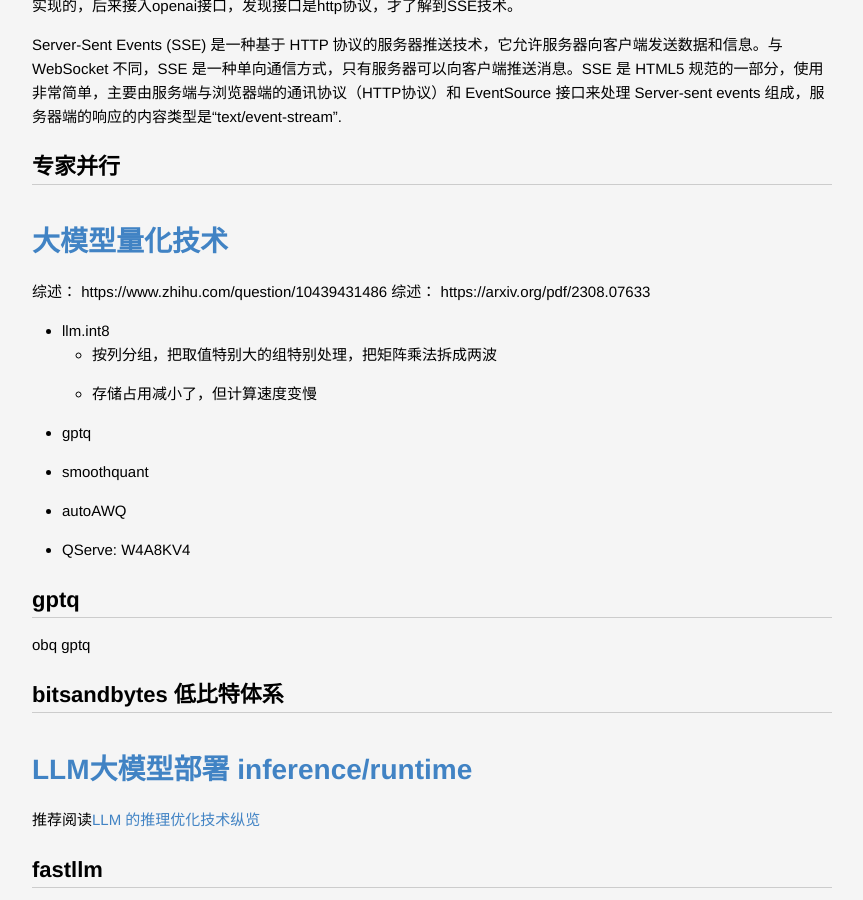
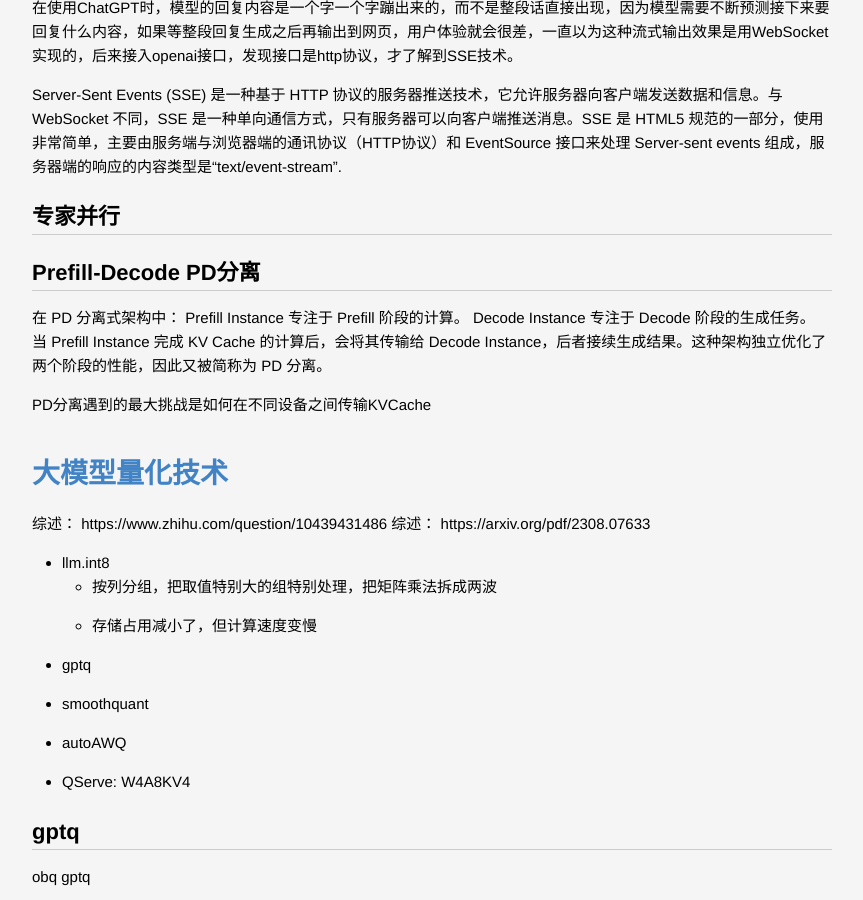
Before and after one commit to lucky521/blog, a Jekyll site: the page built from _posts/ml/2023-02-04-LLM.markdown, in a window 1280 px wide and 900 px high, scrolled down 7262 px. Shown: the whole window, without its empty margins (208-1071 px from the left). Built offline with Jekyll 4.4.1, drawn with Linux system fonts in a browser that asks for light colours; some of the changed text lies outside the part shown.

Commit message:
update blog

```diff
--- a/_posts/ml/2019-02-13-Data-Embedding.markdown
+++ b/_posts/ml/2019-02-13-Data-Embedding.markdown
@@ -287,6 +287,8 @@
 
 
 
+## Semantic ID
+
 
 
 
--- a/_posts/ml/2019-03-25-ML-Serving.markdown
+++ b/_posts/ml/2019-03-25-ML-Serving.markdown
@@ -279,6 +279,7 @@
   *  PyTorch、TensorFlow 和 JAX
 * 定义IR计算图
   * 计算图由基本数据结构：张量(Tensor)和基本运算单元：算子(Operator)构成
+  * 正确处理张量数据类型
 * AI编译器前端
   * 把源程序解析成IR，做各种和硬件无关的优化
 
--- a/_posts/ml/2023-02-04-LLM.markdown
+++ b/_posts/ml/2023-02-04-LLM.markdown
@@ -198,7 +198,14 @@
 ## 专家并行
 
 
+## Prefill-Decode PD分离
 
+在 PD 分离式架构中：
+Prefill Instance 专注于 Prefill 阶段的计算。
+Decode Instance 专注于 Decode 阶段的生成任务。
+当 Prefill Instance 完成 KV Cache 的计算后，会将其传输给 Decode Instance，后者接续生成结果。这种架构独立优化了两个阶段的性能，因此又被简称为 PD 分离。
+
+PD分离遇到的最大挑战是如何在不同设备之间传输KVCache
 
 
 
--- a/_posts/tech/2020-06-01-x-db.markdown
+++ b/_posts/tech/2020-06-01-x-db.markdown
@@ -418,6 +418,10 @@
 ## GlusterFS
 
 
+## deepseek 3fs
+PD 分离将是大规模分布式推理服务和高性能存储结合的起点
+
+
 
 
 
```
Also changed, not shown: other parts of _posts/ml/2023-02-04-LLM.markdown (+2 -0 lines).
